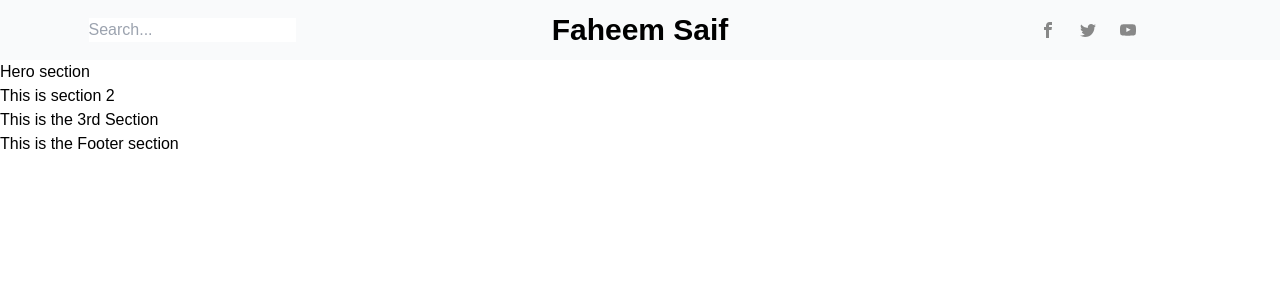
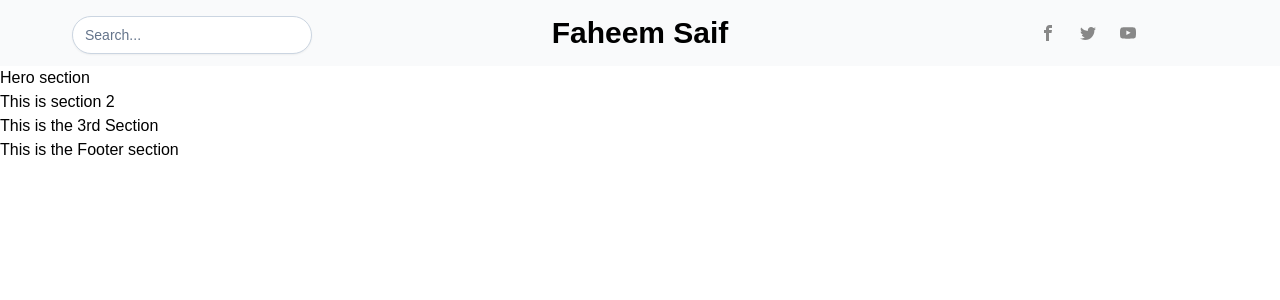
Before and after one commit to Faheem-saif/nextjs-main, a Next.js app in the folder blog-app/: page / in a window 1280 px wide. Shown: the top 300 px of the page. Built offline with nearby package versions, Linux system fonts and the light colour scheme.

Commit message:
css seeting

```diff
--- a/blog-app/src/app/globals.css
+++ b/blog-app/src/app/globals.css
@@ -7,3 +7,7 @@
 
 
 }
+.input-text {
+  @apply mt-1 block w-60 px-3 py-2 bg-white border border-slate-300 rounded-full text-sm shadow-sm placeholder-slate-500;
+  @apply focus:outline-none focus:border-sky-500 focus:ring-1 focus:ring-sky-500;
+}
```
